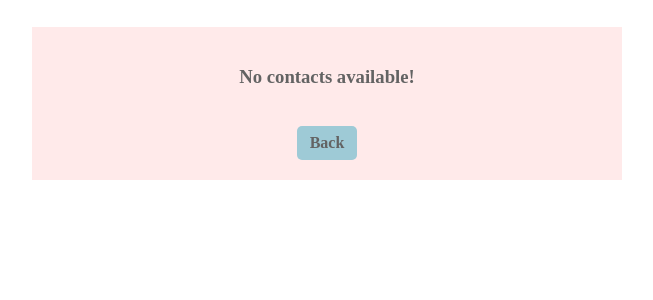
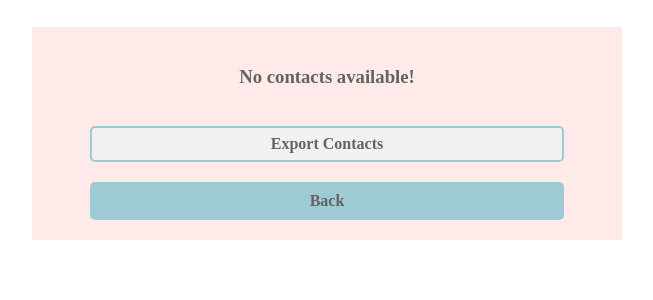
Before and after one commit to KaramiZahra/Contact-Book, a Flask app: page /contacts in a window 1280 px wide. Shown: the top 300 px of the page, without its empty margins (313-966 px from the left). Run offline with Flask 3, Linux system fonts and the light colour scheme.

Commit message:
feat: export contacts into a CSV file

```diff
--- a/app.py
+++ b/app.py
@@ -1,7 +1,9 @@
-from flask import Flask, render_template, request, redirect
+from flask import Flask, render_template, request, redirect, send_file
 from flask_sqlalchemy import SQLAlchemy
 from sqlalchemy import or_
 from flask_assets import Environment, Bundle
+import io
+import csv
 
 app = Flask(__name__)
 assets = Environment(app)
@@ -83,6 +85,29 @@ def edit(id: int):
         return render_template("edit.html", contact=edit_contact)
 
 
+@app.route("/export")
+def export_contacts():
+    contacts = Contact.query.all()
+    output = io.StringIO()
+
+    writer = csv.writer(output)
+    writer.writerow(["Name", "Phone Number", "Email Address"])
+    for contact in contacts:
+        writer.writerow([
+            contact.contact_name,
+            contact.contact_phone,
+            contact.contact_email or "",
+        ])
+    output.seek(0)
+
+    return send_file(
+        io.BytesIO(output.getvalue().encode("utf-8")),
+        mimetype="text/csv",
+        as_attachment=True,
+        download_name="contacts.csv"
+    )
+
+
 if __name__ == "__main__":
     with app.app_context():
         db.create_all()
--- a/static/scss/style.css
+++ b/static/scss/style.css
@@ -131,16 +131,36 @@ body {
   color: #748dae;
   cursor: pointer;
 }
+.prev_contacts .export_btn {
+  border: 2px solid #9ecad6;
+  background-color: #f1f1f1;
+  border-radius: 5px;
+  width: 85.5%;
+  text-align: center;
+  padding: 7px 0;
+  font-weight: bold;
+  margin: 20px 0;
+}
+.prev_contacts .export_btn a {
+  text-decoration: none;
+  color: #636363;
+}
+.prev_contacts .export_btn:hover {
+  background-color: #9ecad6;
+  cursor: pointer;
+}
 .prev_contacts .back_btn {
   background-color: #9ecad6;
+  border: 2px solid #9ecad6;
   color: #636363;
-  padding: 8px 13px;
   border-radius: 5px;
   font-weight: bold;
-  margin-top: 20px;
+  text-align: center;
+  padding: 8px 0;
+  width: 85.5%;
 }
 .prev_contacts .back_btn:hover {
-  transform: scale(1.1);
+  background-color: #f1f1f1;
   cursor: pointer;
 }
 
--- a/templates/contacts.html
+++ b/templates/contacts.html
@@ -29,6 +29,7 @@
         {% endfor %}
     </table>
     {% endif %}
+    <div class="export_btn"><a href="/export">Export Contacts</a></div>
     <div class="back_btn" onclick="history.back()">Back</div>
 </div>
 
```
Also changed, not shown: static/scss/style.scss (+23 -3 lines), 1 other file.
